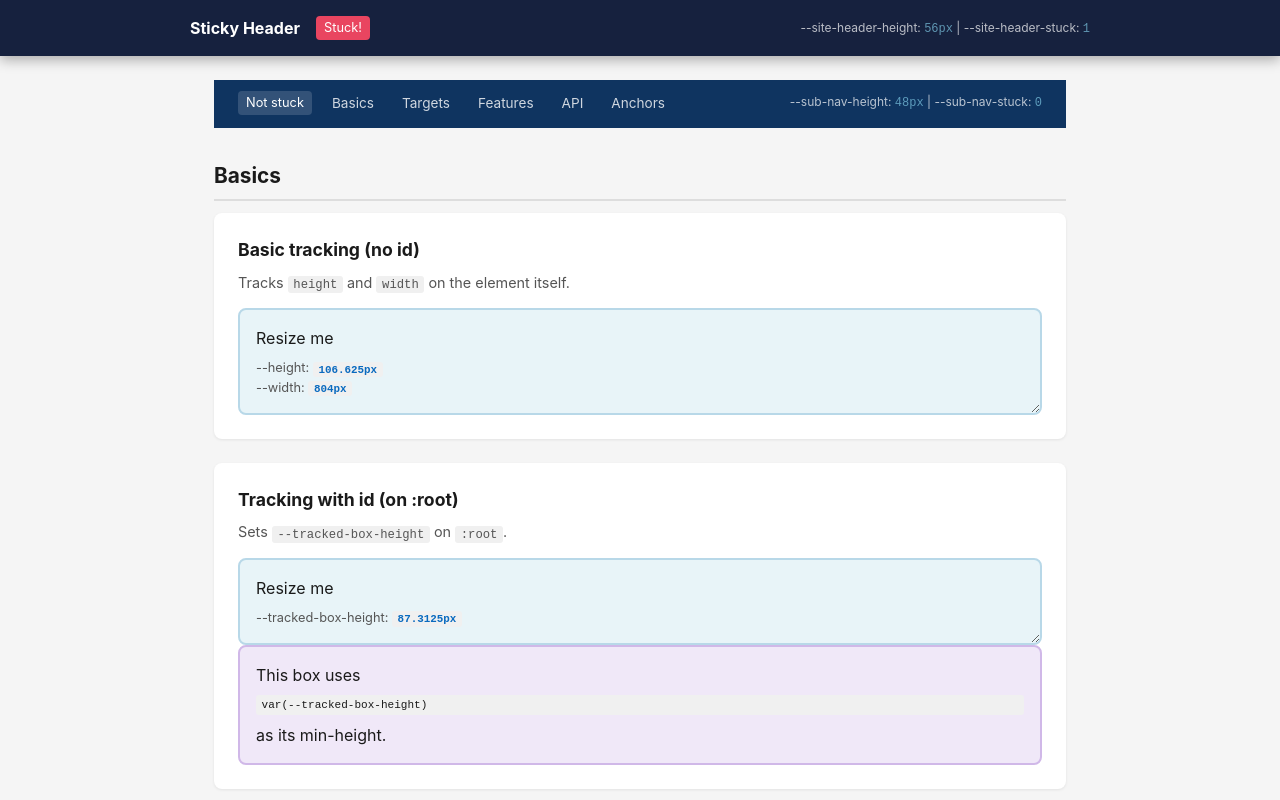
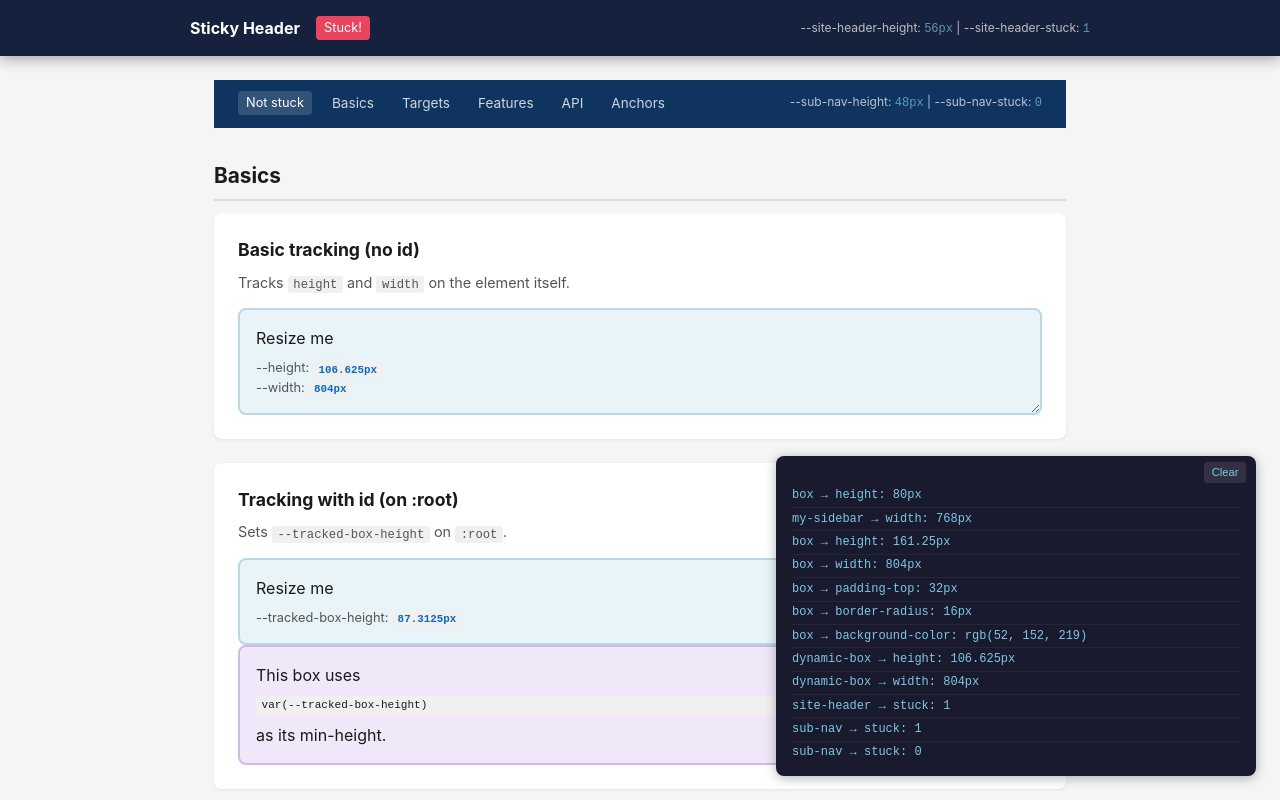
Before and after one commit to robinpoort/KeepTrack-CSS, a website: page index.html in a window 1280 px wide. Shown: the top 800 px of the page. Drawn offline with Linux system fonts and the light colour scheme.

Commit message:
New logger

```diff
--- a/index.html
+++ b/index.html
@@ -246,7 +246,7 @@
          ============================== -->
     <section class="test-section">
       <h2>onChange log</h2>
-      <div id="log" class="log"></div>
+      <p>Changes are logged in the floating panel (bottom-right).</p>
     </section>
 
     <!-- ==============================
@@ -310,6 +310,13 @@
 
   </main>
 
+  <div id="log" class="log-float">
+    <div class="log-toolbar">
+      <button id="log-clear-btn">Clear</button>
+    </div>
+    <div id="log-entries" class="log-entries"></div>
+  </div>
+
   <script src="src/keepTrack.js"></script>
   <script>
     // ==============================
@@ -317,16 +324,25 @@
     // ==============================
 
     const logEl = document.getElementById('log');
-    let maxLogEntries = 50;
+    const logEntries = document.getElementById('log-entries');
+    const maxLogEntries = 50;
 
     function log(msg) {
+      logEl.classList.add('is-visible');
       const entry = document.createElement('div');
+      entry.className = 'log-entry';
       entry.textContent = msg;
-      logEl.prepend(entry);
-      while (logEl.children.length > maxLogEntries) {
-        logEl.removeChild(logEl.lastChild);
+      logEntries.append(entry);
+      while (logEntries.children.length > maxLogEntries) {
+        logEntries.removeChild(logEntries.firstChild);
       }
+      logEntries.scrollTop = logEntries.scrollHeight;
     }
+
+    document.getElementById('log-clear-btn').addEventListener('click', () => {
+      logEntries.innerHTML = '';
+      logEl.classList.remove('is-visible');
+    });
 
     let tracker = new KeepTrack({
       scrollbarWidth: true,
--- a/styles.css
+++ b/styles.css
@@ -305,24 +305,73 @@ button:active {
 }
 
 /* ==============================
-   onChange Log
+   Log (floating)
    ============================== */
 
-.log {
+.log-float {
+  position: fixed;
+  bottom: 1.5rem;
+  right: 1.5rem;
+  z-index: 1000;
+  width: min(480px, calc(100vw - 3rem));
+  max-height: min(320px, 50vh);
+  display: flex;
+  flex-direction: column;
   background: #1a1a2e;
   color: #7ec8e3;
   font-family: "SF Mono", "Fira Code", "Fira Mono", monospace;
   font-size: 0.75rem;
   line-height: 1.6;
-  padding: 1rem;
   border-radius: 8px;
-  max-height: 250px;
-  overflow-y: auto;
+  box-shadow: 0 2px 12px rgba(0, 0, 0, 0.3);
+  pointer-events: none;
+  opacity: 0;
+  transition: opacity 0.3s ease;
 }
 
-.log div {
-  border-bottom: 1px solid rgba(255, 255, 255, 0.05);
+.log-float.is-visible {
+  opacity: 1;
+  pointer-events: auto;
+}
+
+.log-toolbar {
+  display: flex;
+  justify-content: flex-end;
+  padding: 0.4rem 0.6rem 0.2rem;
+  flex-shrink: 0;
+}
+
+.log-toolbar button {
+  background: rgba(255, 255, 255, 0.1);
+  color: #7ec8e3;
+  font-size: 0.7rem;
+  padding: 0.15rem 0.5rem;
+  border-radius: 3px;
+  line-height: 1.4;
+}
+
+.log-toolbar button:hover {
+  background: rgba(255, 255, 255, 0.2);
+}
+
+.log-entries {
+  overflow-y: auto;
+  padding: 0 1rem 0.75rem;
+}
+
+.log-entry {
+  border-top: 1px solid rgba(255, 255, 255, 0.05);
   padding: 0.1rem 0;
+  animation: log-in 0.2s ease forwards;
+}
+
+.log-entry:first-child {
+  border-top: none;
+}
+
+@keyframes log-in {
+  from { opacity: 0; }
+  to   { opacity: 1; }
 }
 
 /* ==============================
```
